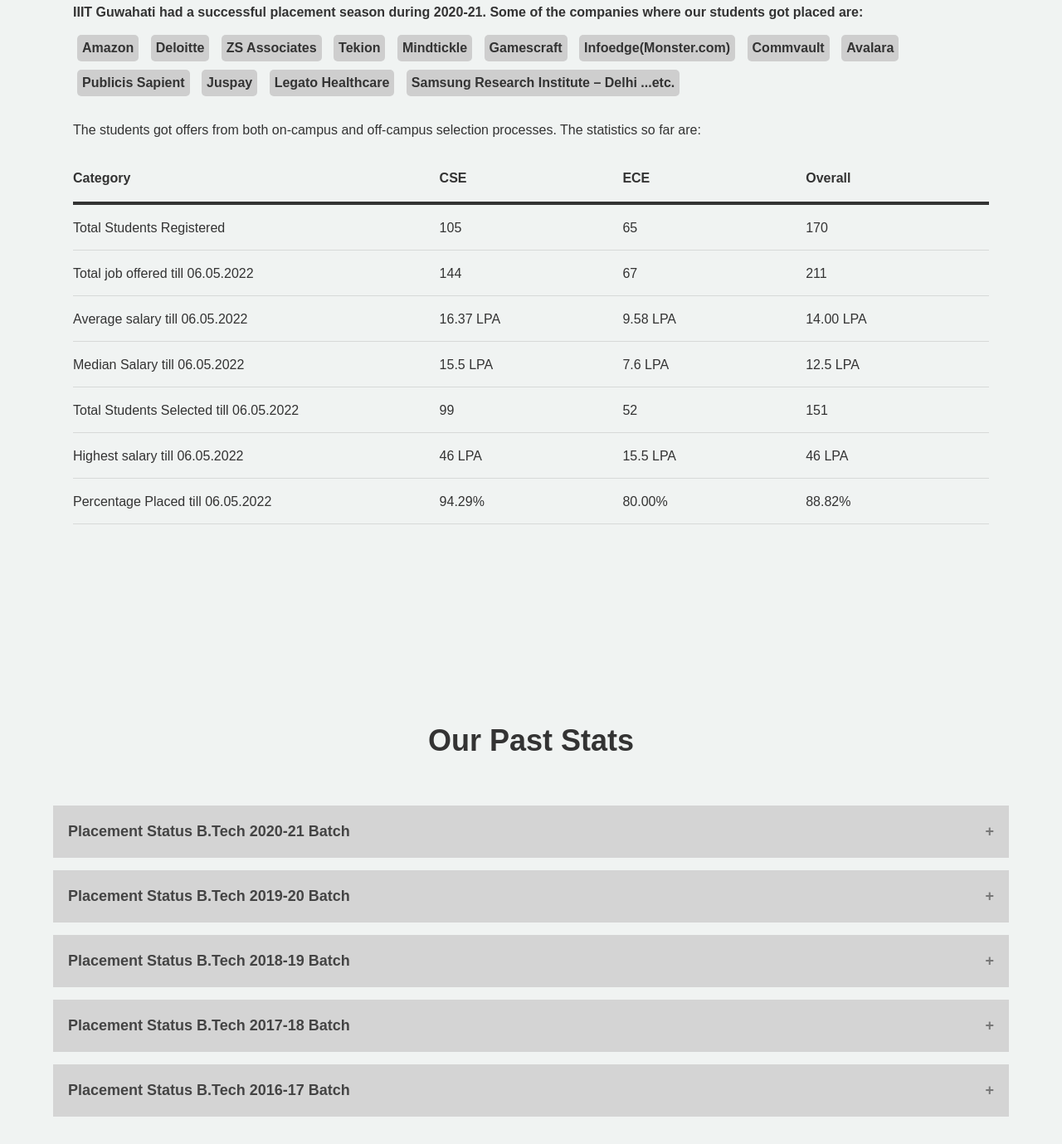
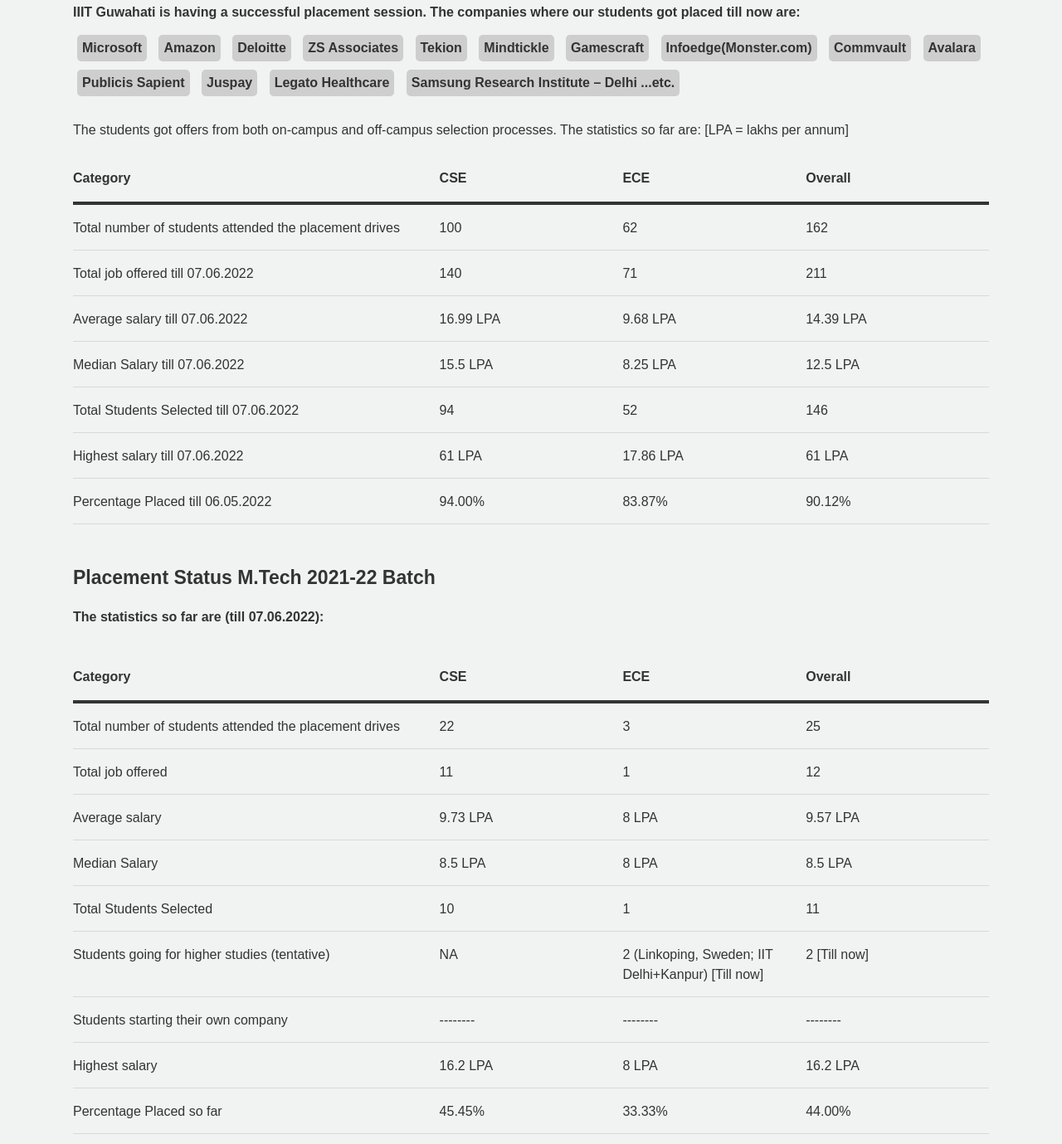
Before and after one commit to iiitg/Placement-Cell-Website, a plain HTML site: page stats.html in a window 1280 px wide. Shown: the part 1792-3171 px from the top of the page at 83% size. Drawn offline with nearby package versions, Linux system fonts and the light colour scheme; a script that the page names is missing.

Commit message:
Updated Stats

```diff
--- a/stats.html
+++ b/stats.html
@@ -368,12 +368,15 @@
 
           <div class="col lg-12 margin-top">
             <div class="pre-title-container">
-              <div class="pre-title is-left-aligned" style="font-size: 15px;">(Till 06-05-2022)</div>
+              <div class="pre-title is-left-aligned" style="font-size: 15px;">(Till 07-06-2022)</div>
               <div class="pre-title-decoration"></div>
             </div>
             <h3>Placement Status B.Tech 2021-22 Batch</h3>
-              <h4 class="stat-subtitle">IIIT Guwahati had a successful placement season during 2020-21. Some of the companies where our students got placed are:</h4>
+              <h4 class="stat-subtitle">
+                IIIT Guwahati is having a successful placement session. The companies where our students got placed till now are:
+              </h4>
               <div style="margin-top: 10px;">
+                <span class="is-bold tag">Microsoft</span>
                 <span class="is-bold tag">Amazon</span>
                 <span class="is-bold tag">Deloitte</span>
                 <span class="is-bold tag">ZS Associates</span>
@@ -389,7 +392,7 @@
                 <span class="is-bold tag">Samsung Research Institute – Delhi ...etc.</span>
               </div>
               <br>
-              <h4 style="font-weight:500;">The students got offers from both on-campus and off-campus selection processes. The statistics so far are:</h4>
+              <h4 style="font-weight:500;">The students got offers from both on-campus and off-campus selection processes. The statistics so far are: [LPA = lakhs per annum]</h4>
               <br>
               <div class="w-layout-grid c-grid-vacancy-four">
                 <div class="c-grid-vacancy__head-2">Category</div>
@@ -397,44 +400,104 @@
                 <div class="c-grid-vacancy__head-2">ECE</div>
                 <div class="c-grid-vacancy__head-2">Overall</div>
 
-                <div class="c-grid-vacancy__item">Total Students Registered</div>
-                <div class="c-grid-vacancy__item">105</div>
-                <div class="c-grid-vacancy__item">65</div>
-                <div class="c-grid-vacancy__item">170</div>
+                <div class="c-grid-vacancy__item">Total number of students attended the placement drives</div>
+                <div class="c-grid-vacancy__item">100</div>
+                <div class="c-grid-vacancy__item">62</div>
+                <div class="c-grid-vacancy__item">162</div>
 
-                <div class="c-grid-vacancy__item">Total job offered till 06.05.2022</div>
-                <div class="c-grid-vacancy__item">144</div>
-                <div class="c-grid-vacancy__item">67</div>
+                <div class="c-grid-vacancy__item">Total job offered till 07.06.2022</div>
+                <div class="c-grid-vacancy__item">140</div>
+                <div class="c-grid-vacancy__item">71</div>
                 <div class="c-grid-vacancy__item">211</div>
 
-                <div class="c-grid-vacancy__item">Average salary till 06.05.2022</div>
-                <div class="c-grid-vacancy__item">16.37 LPA</div>
-                <div class="c-grid-vacancy__item">9.58 LPA</div>
-                <div class="c-grid-vacancy__item">14.00 LPA</div>
+                <div class="c-grid-vacancy__item">Average salary till 07.06.2022</div>
+                <div class="c-grid-vacancy__item">16.99 LPA</div>
+                <div class="c-grid-vacancy__item">9.68 LPA</div>
+                <div class="c-grid-vacancy__item">14.39 LPA</div>
 
-                <div class="c-grid-vacancy__item">Median Salary till 06.05.2022</div>
+                <div class="c-grid-vacancy__item">Median Salary till 07.06.2022</div>
                 <div class="c-grid-vacancy__item">15.5 LPA</div>
-                <div class="c-grid-vacancy__item">7.6 LPA</div>
+                <div class="c-grid-vacancy__item">8.25 LPA</div>
                 <div class="c-grid-vacancy__item">12.5 LPA</div>
 
-                <div class="c-grid-vacancy__item">Total Students Selected till 06.05.2022</div>
-                <div class="c-grid-vacancy__item">99</div>
+                <div class="c-grid-vacancy__item">Total Students Selected till 07.06.2022</div>
+                <div class="c-grid-vacancy__item">94</div>
                 <div class="c-grid-vacancy__item">52</div>
-                <div class="c-grid-vacancy__item">151</div>
+                <div class="c-grid-vacancy__item">146</div>
 
-                <div class="c-grid-vacancy__item">Highest salary till 06.05.2022</div>
-                <div class="c-grid-vacancy__item">46 LPA</div>
-                <div class="c-grid-vacancy__item">15.5 LPA</div>
-                <div class="c-grid-vacancy__item">46 LPA</div>
+                <div class="c-grid-vacancy__item">Highest salary till 07.06.2022</div>
+                <div class="c-grid-vacancy__item">61 LPA</div>
+                <div class="c-grid-vacancy__item">17.86 LPA</div>
+                <div class="c-grid-vacancy__item">61 LPA</div>
 
                 <div class="c-grid-vacancy__item">Percentage Placed till 06.05.2022</div>
-                <div class="c-grid-vacancy__item">94.29%</div>
-                <div class="c-grid-vacancy__item">80.00%</div>
-                <div class="c-grid-vacancy__item">88.82%</div>
+                <div class="c-grid-vacancy__item">94.00%</div>
+                <div class="c-grid-vacancy__item">83.87%</div>
+                <div class="c-grid-vacancy__item">90.12%</div>
 
               </div>
 
+              <div class="col lg-12 margin-top"></div>
 
+              <h3>Placement Status M.Tech 2021-22 Batch</h3>
+              <h4 class="stat-subtitle">
+                The statistics so far are (till 07.06.2022):
+              </h4>
+
+              <div class="col lg-12 margin-top"></div>
+
+              <div class="w-layout-grid c-grid-vacancy-four">
+                <div class="c-grid-vacancy__head-2">Category</div>
+                <div class="c-grid-vacancy__head-2">CSE</div>
+                <div class="c-grid-vacancy__head-2">ECE</div>
+                <div class="c-grid-vacancy__head-2">Overall</div>
+
+                <div class="c-grid-vacancy__item">Total number of students attended the placement drives</div>
+                <div class="c-grid-vacancy__item">22</div>
+                <div class="c-grid-vacancy__item">3</div>
+                <div class="c-grid-vacancy__item">25</div>
+
+                <div class="c-grid-vacancy__item">Total job offered</div>
+                <div class="c-grid-vacancy__item">11</div>
+                <div class="c-grid-vacancy__item">1</div>
+                <div class="c-grid-vacancy__item">12</div>
+
+                <div class="c-grid-vacancy__item">Average salary</div>
+                <div class="c-grid-vacancy__item">9.73 LPA</div>
+                <div class="c-grid-vacancy__item">8 LPA</div>
+                <div class="c-grid-vacancy__item">9.57 LPA</div>
+
+                <div class="c-grid-vacancy__item">Median Salary</div>
+                <div class="c-grid-vacancy__item">8.5 LPA</div>
+                <div class="c-grid-vacancy__item">8 LPA</div>
+                <div class="c-grid-vacancy__item">8.5 LPA</div>
+
+                <div class="c-grid-vacancy__item">Total Students Selected</div>
+                <div class="c-grid-vacancy__item">10</div>
+                <div class="c-grid-vacancy__item">1</div>
+                <div class="c-grid-vacancy__item">11</div>
+
+                <div class="c-grid-vacancy__item">Students going for higher studies (tentative)</div>
+                <div class="c-grid-vacancy__item">NA</div>
+                <div class="c-grid-vacancy__item">2 (Linkoping, Sweden; IIT Delhi+Kanpur) [Till now]</div>
+                <div class="c-grid-vacancy__item">2 [Till now]</div>
+
+                <div class="c-grid-vacancy__item">Students starting their own company</div>
+                <div class="c-grid-vacancy__item">--------</div>
+                <div class="c-grid-vacancy__item">--------</div>
+                <div class="c-grid-vacancy__item">--------</div>
+
+                <div class="c-grid-vacancy__item">Highest salary</div>
+                <div class="c-grid-vacancy__item">16.2 LPA</div>
+                <div class="c-grid-vacancy__item">8 LPA</div>
+                <div class="c-grid-vacancy__item">16.2 LPA</div>
+
+                <div class="c-grid-vacancy__item">Percentage Placed so far</div>
+                <div class="c-grid-vacancy__item">45.45%</div>
+                <div class="c-grid-vacancy__item">33.33%</div>
+                <div class="c-grid-vacancy__item">44.00%</div>
+
+              </div>
 
           </div>
         </div>
```
